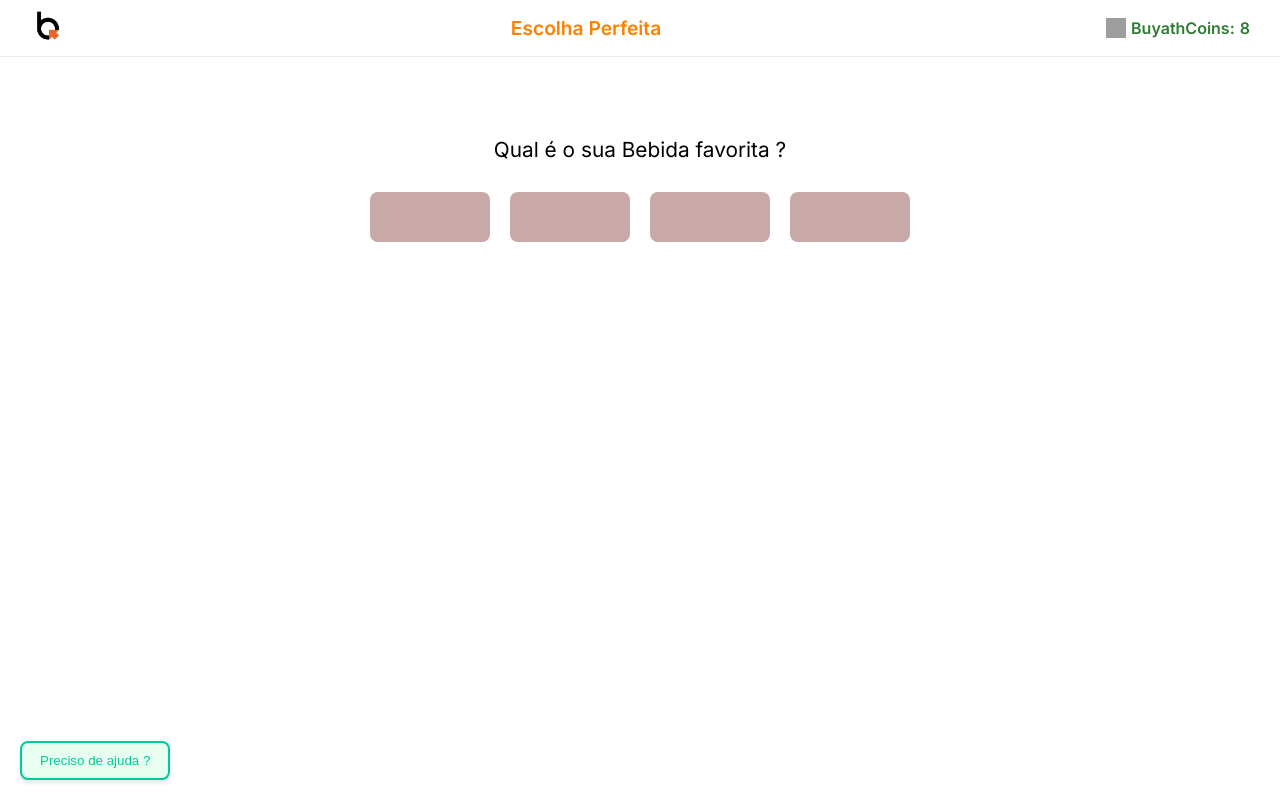
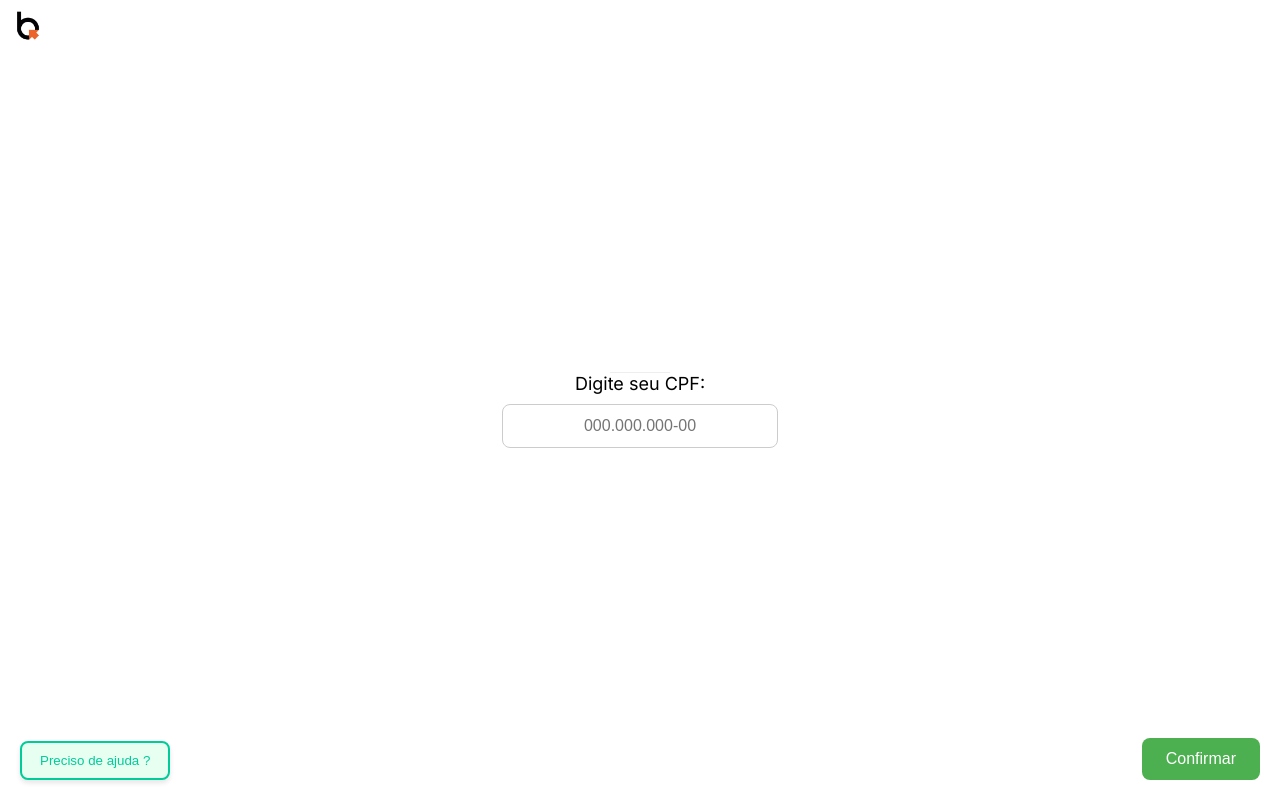
Before and after one commit to Guilherme1080/hackaton, a PHP site: page / in a window 1280 px wide. Run offline with PHP 8.4, Linux system fonts and the light colour scheme; grey boxes are pictures that could not be loaded.

Commit message:
subindo o index

```diff
--- a/buyathome/index.css
+++ b/buyathome/index.css
@@ -1,83 +1,53 @@
 body {
-  font-family: 'Inter', sans-serif;
-  background-color: #f4fcf5;
+  font-family: Arial, sans-serif;
   margin: 0;
-  padding: 0;
+  height: 100vh;
+  display: flex;
+  flex-direction: column;
+  justify-content: center;
+  align-items: center;
+  position: relative;
 }
 
-/* NAVBAR */
-.navbar {
-  background-color: #ffffff;
-  display: flex;
-  align-items: center;
-  justify-content: space-between;
-  padding: 12px 30px;
-  box-shadow: 0 2px 4px rgba(0, 0, 0, 0.05);
-  position: sticky;
-  top: 0;
-  z-index: 100;
+.logo {
+  position: absolute;
+  top: 10px;
+  left: 10px;
 }
 
-.navbar .user-info {
-  display: flex;
-  align-items: center;
-  gap: 12px;
-}
-
-.navbar img.profile {
-  width: 40px;
-  height: 40px;
-  object-fit: cover;
-  border-radius: 50%;
-  border: 2px solid #ccc;
-}
-
-.navbar .welcome {
-  font-weight: 600;
-  font-size: 1rem;
-  color: #333;
-}
-
-.navbar .buyath {
-  font-weight: 600;
-  color: #2e7d32;
-  font-size: 1rem;
-}
-
-/* CONTEÚDO */
-.container {
+.form-cpf {
   display: flex;
   flex-direction: column;
   align-items: center;
-  padding: 40px 20px;
 }
 
-.message-box {
-  background: #fff;
-  padding: 20px 30px;
-  border-radius: 10px;
-  box-shadow: 0 2px 6px rgba(0,0,0,0.1);
-  max-width: 500px;
-  margin-top: 40px;
+.form-cpf label {
+  font-size: 18px;
+  margin-bottom: 10px;
+}
+
+input[type="text"] {
+  padding: 12px;
+  font-size: 16px;
+  border: 1px solid #ccc;
+  border-radius: 8px;
+  width: 250px;
   text-align: center;
 }
 
-.buttons {
-  display: flex;
-  gap: 15px;
-  margin-top: 20px;
+.btn-confirmar {
+  position: absolute;
+  bottom: 20px;
+  right: 20px;
+  padding: 12px 24px;
+  background-color: #4CAF50;
+  color: white;
+  border: none;
+  border-radius: 8px;
+  font-size: 16px;
+  cursor: pointer;
 }
 
-.buttons button {
-  background-color: #ffcc99;
-  border: none;
-  border-radius: 8px;
-  padding: 10px 22px;
-  font-weight: 600;
-  cursor: pointer;
-  transition: background 0.3s;
+.btn-confirmar:hover {
+  background-color: #45a049;
 }
-
-.buttons button:hover {
-  background-color: #ffb266;
-}
--- a/buyathome/index.php
+++ b/buyathome/index.php
@@ -4,6 +4,7 @@
   <meta charset="UTF-8">
   <title>Escolha Perfeita</title>
   <link href="https://fonts.googleapis.com/css2?family=Inter:wght@400;600;700&display=swap" rel="stylesheet">
+  <link rel="stylesheet" href="index.css">
   <style>
     body {
       font-family: 'Inter', sans-serif;
@@ -105,22 +106,15 @@
   <!-- NAVBAR -->
   <div class="navbar">
     <img src="./img/logo.jpg" alt="BuyAtHome Logo" class="logo">
-    <div class="title">Escolha Perfeita</div>
-    <div class="coins">
-      <img src="coin_icon.png" alt="Moeda"> BuyathCoins: <span id="coin-count">8</span>
-    </div>
   </div>
 
   <!-- CONTEÚDO PRINCIPAL -->
-  <div class="container">
-    <div class="question">Qual é o sua Bebida favorita ?</div>
-    <div class="options">
-      <button class="option"></button>
-      <button class="option"></button>
-      <button class="option"></button>
-      <button class="option"></button>
-    </div>
-  </div>
+  <form class="form-cpf">
+    <label for="cpf">Digite seu CPF:</label>
+    <input type="text" id="cpf" name="cpf" placeholder="000.000.000-00" required>
+  </form>
+
+  <button class="btn-confirmar">Confirmar</button>
 
   <!-- BOTÃO DE AJUDA -->
   <button class="help-button">Preciso de ajuda ?</button>
```
